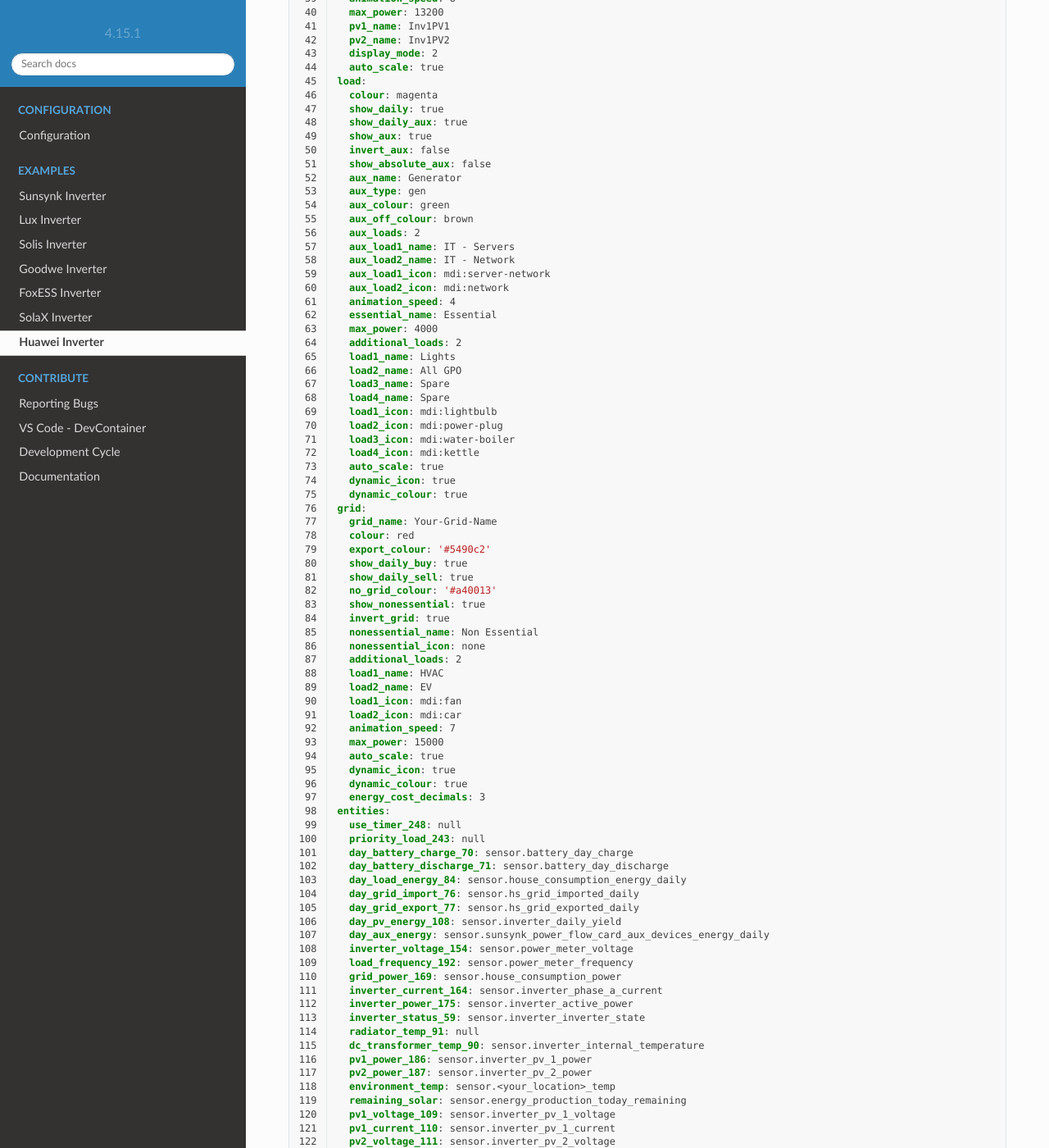
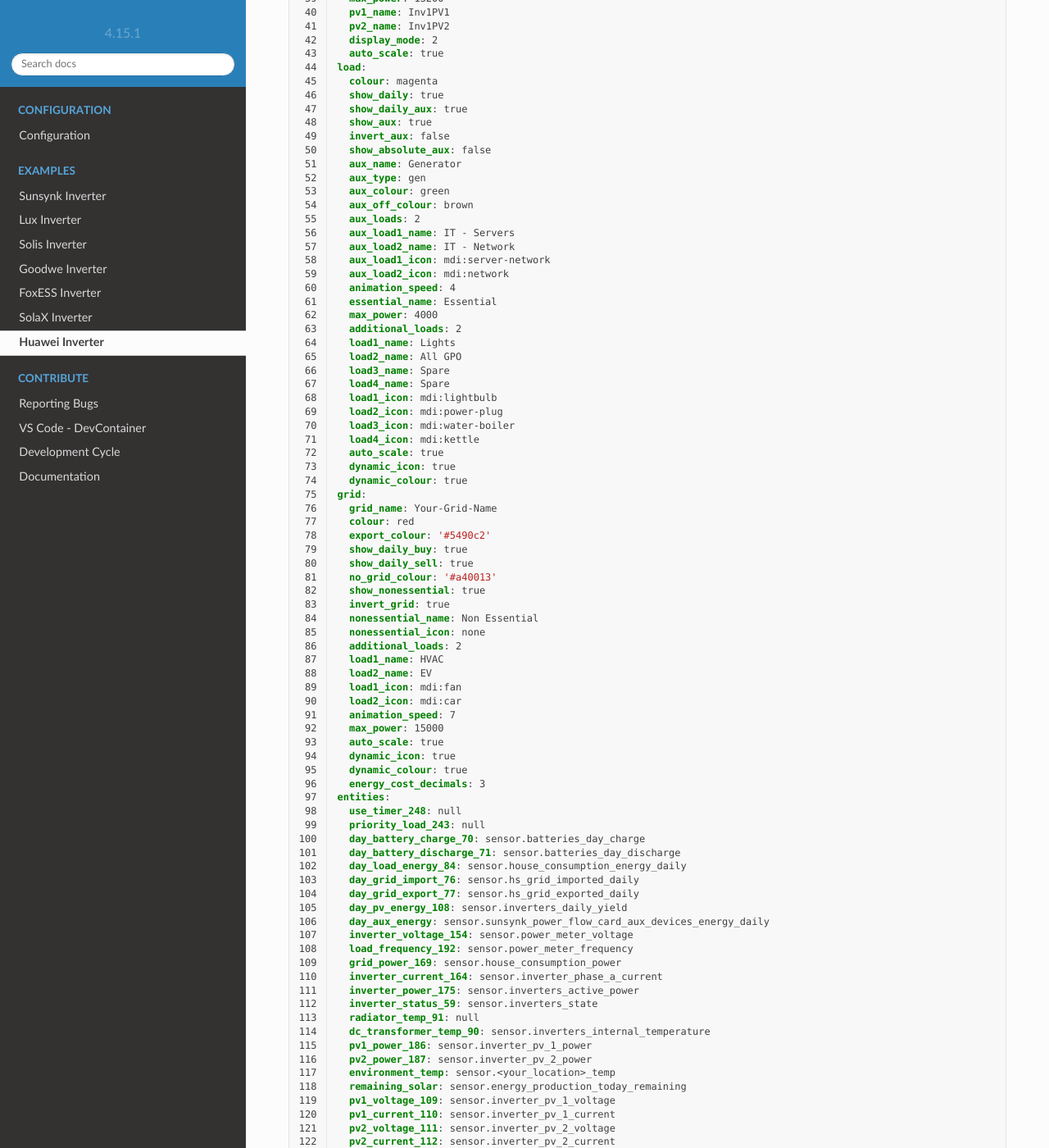
Before and after one commit to slipx06/sunsynk-power-flow-card, a Sphinx documentation site: the page built from docs/examples/huawei.rst, in a window 1280 px wide and 1400 px high, scrolled down 1255 px. Shown: the whole window at 82% size. Built offline with Sphinx 7.4.7 and the Read the Docs theme 2.0.0, drawn with Linux system fonts in a browser that asks for light colours; some of the changed text lies outside the part shown.

Commit message:
Update huawei.rst
Updated to use sensors, based upon derived common sensors no matter 1 or 2 batteries / inverters. Instead the plural inverters or batteries sensor is used.

```diff
--- a/docs/examples/huawei.rst
+++ b/docs/examples/huawei.rst
@@ -124,21 +123,21 @@
   entities:
     use_timer_248: null
     priority_load_243: null
-    day_battery_charge_70: sensor.battery_day_charge
-    day_battery_discharge_71: sensor.battery_day_discharge
+    day_battery_charge_70: sensor.batteries_day_charge
+    day_battery_discharge_71: sensor.batteries_day_discharge
     day_load_energy_84: sensor.house_consumption_energy_daily
     day_grid_import_76: sensor.hs_grid_imported_daily
     day_grid_export_77: sensor.hs_grid_exported_daily
-    day_pv_energy_108: sensor.inverter_daily_yield
+    day_pv_energy_108: sensor.inverters_daily_yield
     day_aux_energy: sensor.sunsynk_power_flow_card_aux_devices_energy_daily
     inverter_voltage_154: sensor.power_meter_voltage
     load_frequency_192: sensor.power_meter_frequency
     grid_power_169: sensor.house_consumption_power
     inverter_current_164: sensor.inverter_phase_a_current
-    inverter_power_175: sensor.inverter_active_power
-    inverter_status_59: sensor.inverter_inverter_state
+    inverter_power_175: sensor.inverters_active_power
+    inverter_status_59: sensor.inverters_state
     radiator_temp_91: null
-    dc_transformer_temp_90: sensor.inverter_internal_temperature
+    dc_transformer_temp_90: sensor.inverters_internal_temperature
     pv1_power_186: sensor.inverter_pv_1_power
     pv2_power_187: sensor.inverter_pv_2_power
     environment_temp: sensor.<your_location>_temp
@@ -147,12 +146,12 @@
     pv1_current_110: sensor.inverter_pv_1_current
     pv2_voltage_111: sensor.inverter_pv_2_voltage
     pv2_current_112: sensor.inverter_pv_2_current
-    battery_voltage_183: sensor.battery_bus_voltage
-    battery_soc_184: sensor.battery_state_of_capacity
-    battery_power_190: sensor.battery_charge_discharge_power
-    battery_current_191: sensor.battery_bus_current
-    battery_temp_182: sensor.battery_1_temperature
-    battery_status: sensor.battery_status
+    battery_voltage_183: sensor.batteries_bus_voltage
+    battery_soc_184: sensor.batteries_state_of_capacity
+    battery_power_190: sensor.batteries_charge_discharge_power
+    battery_current_191: sensor.batteries_bus_current
+    battery_temp_182: sensor.batteries_temperature
+    battery_status: sensor.batteries_status
     essential_power: sensor.house_consumption_power_less_known
     essential_load1: sensor.all_lights_active_power
     essential_load2: sensor.all_gpo_active_power_less_known
@@ -163,7 +162,7 @@
     non_essential_load2: sensor.ev_charger_active_power
     grid_ct_power_172: sensor.power_meter_active_power
     grid_ct_power_total: sensor.power_meter_active_power
-    grid_connected_status_194: sensor.inverter_off_grid_status
+    grid_connected_status_194: sensor.inverters_off_grid_status
     aux_power_166: sensor.sunsynk_power_flow_aux_devices_active_power
     aux_connected_status: binary_sensor.sunsynk_aux_connected_status
     energy_cost_buy: sensor.electricity_price
@@ -282,8 +280,8 @@
   entities:
     use_timer_248: null
     priority_load_243: null
-    day_battery_charge_70: sensor.battery_day_charge
-    day_battery_discharge_71: sensor.battery_day_discharge
+    day_battery_charge_70: sensor.batteries_day_charge
+    day_battery_discharge_71: sensor.batteries_day_discharge
     day_load_energy_84: sensor.house_consumption_energy_daily
     day_grid_import_76: sensor.hs_grid_imported_daily
     day_grid_export_77: sensor.hs_grid_exported_daily
@@ -293,9 +291,9 @@
     load_frequency_192: sensor.power_meter_frequency
     inverter_current_164: sensor.inverter_phase_a_current
     inverter_power_175: sensor.inverters_active_power
-    inverter_status_59: sensor.inverter_inverter_state
+    inverter_status_59: sensor.inverters_state
     radiator_temp_91: null
-    dc_transformer_temp_90: sensor.inverter_internal_temperature
+    dc_transformer_temp_90: sensor.inverters_internal_temperature
     pv1_power_186: sensor.inverter_pv_1_power
     pv2_power_187: sensor.inverter_pv_2_power
     pv3_power_188: sensor.inverter_pv_1_power_2
@@ -310,13 +308,13 @@
     pv3_current_114: sensor.inverter_pv_1_current_2
     pv4_voltage_115: sensor.inverter_pv_2_voltage_2
     pv4_current_116: sensor.inverter_pv_2_current_2
-    battery_voltage_183: sensor.battery_bus_voltage
-    battery_soc_184: sensor.battery_state_of_capacity
-    battery_power_190: sensor.battery_charge_discharge_power
-    battery_current_191: sensor.battery_bus_current
-    battery_temp_182: sensor.battery_1_temperature
-    battery_status: sensor.battery_status
-    essential_power: sensor.house_consumption_power_less_known
+    battery_voltage_183: sensor.batteries_bus_voltage
+    battery_soc_184: sensor.batteries_state_of_capacity
+    battery_power_190: sensor.batteries_charge_discharge_power
+    battery_current_191: sensor.batteries_bus_current
+    battery_temp_182: sensor.batteries_temperature
+    battery_status: sensor.batteries_status
+    essential_power: sensor.house_consumption_power_less_aux_non_essential
     essential_load1: sensor.all_lights_active_power
     essential_load2: sensor.gpo_all_active_power_less_known
     essential_load1_extra: null
@@ -327,7 +325,7 @@
     grid_power_169: sensor.house_consumption_power
     grid_ct_power_172: sensor.power_meter_active_power
     grid_ct_power_total: sensor.power_meter_active_power
-    grid_connected_status_194: sensor.inverter_off_grid_status
+    grid_connected_status_194: sensor.inverters_off_grid_status
     aux_power_166: sensor.sunsynk_power_flow_aux_devices_active_power
     aux_connected_status: binary_sensor.sunsynk_aux_connected_status
     energy_cost_buy: sensor.electricity_price
@@ -447,12 +444,12 @@
   entities:
     use_timer_248: null
     priority_load_243: null
-    day_battery_charge_70: sensor.battery_day_charge
-    day_battery_discharge_71: sensor.battery_day_discharge
+    day_battery_charge_70: sensor.batteries_day_charge
+    day_battery_discharge_71: sensor.batteries_day_discharge
     day_load_energy_84: sensor.house_consumption_energy_daily
     day_grid_import_76: sensor.hs_grid_imported_daily
     day_grid_export_77: sensor.hs_grid_exported_daily
-    day_pv_energy_108: sensor.inverter_daily_yield
+    day_pv_energy_108: sensor.inverters_daily_yield
     day_aux_energy: sensor.sunsynk_power_flow_card_aux_devices_energy_daily
     inverter_voltage_154: sensor.power_meter_phase_a_voltage
     inverter_voltage_L2: sensor.power_meter_phase_b_voltage
@@ -462,10 +459,10 @@
     inverter_current_164: sensor.inverter_phase_a_current
     inverter_current_L2: sensor.inverter_phase_b_current
     inverter_current_L3: sensor.inverter_phase_c_current
-    inverter_power_175: sensor.inverter_active_power
-    inverter_status_59: sensor.inverter_inverter_state
+    inverter_power_175: sensor.inverters_active_power
+    inverter_status_59: sensor.inverters_state
     radiator_temp_91: null
-    dc_transformer_temp_90: sensor.inverter_internal_temperature
+    dc_transformer_temp_90: sensor.inverters_internal_temperature
     pv1_power_186: sensor.inverter_pv_1_power
     pv2_power_187: sensor.inverter_pv_2_power
     environment_temp: sensor.<your_location>_temp
@@ -474,13 +471,13 @@
     pv1_current_110: sensor.inverter_pv_1_current
     pv2_voltage_111: sensor.inverter_pv_2_voltage
     pv2_current_112: sensor.inverter_pv_2_current
-    battery_voltage_183: sensor.battery_bus_voltage
-    battery_soc_184: sensor.battery_state_of_capacity
-    battery_power_190: sensor.battery_charge_discharge_power
-    battery_current_191: sensor.battery_bus_current
-    battery_temp_182: sensor.battery_1_temperature
-    battery_status: sensor.battery_status
-    essential_power: sensor.house_consumption_power_less_known
+    battery_voltage_183: sensor.batteries_bus_voltage
+    battery_soc_184: sensor.batteries_state_of_capacity
+    battery_power_190: sensor.batteries_charge_discharge_power
+    battery_current_191: sensor.batteries_bus_current
+    battery_temp_182: sensor.batteries_temperature
+    battery_status: sensor.batteries_status
+    essential_power: sensor.house_consumption_power_less_aux_non_essential
     essential_load1: sensor.all_lights_active_power
     essential_load2: sensor.all_gpo_active_power_less_known
     essential_load1_extra: null
@@ -495,7 +492,7 @@
     grid_ct_power_L2: sensor.power_meter_phase_b_active_power
     grid_ct_power_L3: sensor.power_meter_phase_c_active_power
     grid_ct_power_total: sensor.power_meter_active_power
-    grid_connected_status_194: sensor.inverter_off_grid_status
+    grid_connected_status_194: sensor.inverters_off_grid_status
     aux_power_166: sensor.sunsynk_power_flow_aux_devices_active_power
     aux_connected_status: binary_sensor.sunsynk_aux_connected_status
     energy_cost_buy: sensor.electricity_price
@@ -620,8 +616,8 @@
   entities:
     use_timer_248: null
     priority_load_243: null
-    day_battery_charge_70: sensor.battery_day_charge                                 *** Update
-    day_battery_discharge_71: sensor.battery_day_discharge                           *** Update
+    day_battery_charge_70: sensor.batteries_day_charge
+    day_battery_discharge_71: sensor.batteries_day_discharge
     day_load_energy_84: sensor.house_consumption_energy_daily
     day_grid_import_76: sensor.hs_grid_imported_daily
     day_grid_export_77: sensor.hs_grid_exported_daily
@@ -635,10 +631,10 @@
     inverter_current_164: sensor.inverter_phase_a_current
     inverter_current_L2: sensor.inverter_phase_b_current
     inverter_current_L3: sensor.inverter_phase_c_current
-    inverter_power_175: sensor.inverter_active_power
-    inverter_status_59: sensor.inverter_inverter_state
+    inverter_power_175: sensor.inverters_active_power
+    inverter_status_59: sensor.inverters_state
     radiator_temp_91: null
-    dc_transformer_temp_90: sensor.inverter_internal_temperature
+    dc_transformer_temp_90: sensor.inverters_internal_temperature
     pv1_power_186: sensor.inverter_pv_1_power
     pv2_power_187: sensor.inverter_pv_2_power
     pv3_power_188: sensor.inverter_pv_1_power_2
@@ -649,13 +645,13 @@
     pv1_current_110: sensor.inverter_pv_1_current
     pv2_voltage_111: sensor.inverter_pv_2_voltage
     pv2_current_112: sensor.inverter_pv_2_current
-    battery_voltage_183: sensor.battery_bus_voltage                               *** Update
-    battery_soc_184: sensor.battery_state_of_capacity                            *** Update
-    battery_power_190: sensor.battery_charge_discharge_power                      *** Update
-    battery_current_191: sensor.battery_bus_current                              *** Update
-    battery_temp_182: sensor.battery_1_temperature                              *** Update
-    battery_status: sensor.battery_status
-    essential_power: sensor.house_consumption_power_less_known
+    battery_voltage_183: sensor.batteries_bus_voltage
+    battery_soc_184: sensor.batteries_state_of_capacity
+    battery_power_190: sensor.batteries_charge_discharge_power
+    battery_current_191: sensor.batteries_bus_current
+    battery_temp_182: sensor.batteries_temperature
+    battery_status: sensor.batteries_status
+    essential_power: sensor.house_consumption_power_less_aux_non_essential
     essential_load1: sensor.all_lights_active_power
     essential_load2: sensor.all_gpo_active_power_less_known
     essential_load1_extra: null
@@ -670,7 +666,7 @@
     grid_ct_power_L2: sensor.power_meter_phase_b_active_power
     grid_ct_power_L3: sensor.power_meter_phase_c_active_power
     grid_ct_power_total: sensor.power_meter_active_power
-    grid_connected_status_194: sensor.inverter_off_grid_status
+    grid_connected_status_194: sensor.inverters_off_grid_status
     aux_power_166: sensor.sunsynk_power_flow_aux_devices_active_power
     aux_connected_status: binary_sensor.sunsynk_aux_connected_status
     energy_cost_buy: sensor.electricity_price
@@ -793,8 +788,8 @@
   entities:
     use_timer_248: null
     priority_load_243: null
-    day_battery_charge_70: sensor.battery_day_charge
-    day_battery_discharge_71: sensor.battery_day_discharge
+    day_battery_charge_70: sensor.batteries_day_charge
+    day_battery_discharge_71: sensor.batteries_day_discharge
     day_load_energy_84: sensor.house_consumption_energy_daily
     day_grid_import_76: sensor.hs_grid_imported_daily
     day_grid_export_77: sensor.hs_grid_exported_daily
@@ -809,9 +804,9 @@
     inverter_current_L2: sensor.inverter_phase_b_current
     inverter_current_L3: sensor.inverter_phase_c_current
     inverter_power_175: sensor.inverters_active_power
-    inverter_status_59: sensor.inverter_inverter_state
+    inverter_status_59: sensor.inverters_state
     radiator_temp_91: null
-    dc_transformer_temp_90: sensor.inverter_internal_temperature
+    dc_transformer_temp_90: sensor.inverters_internal_temperature
     pv1_power_186: sensor.inverter_pv_1_power
     pv2_power_187: sensor.inverter_pv_2_power
     pv3_power_188: sensor.inverter_pv_1_power_2
@@ -826,13 +821,13 @@
     pv3_current_114: sensor.inverter_pv_1_current_2
     pv4_voltage_115: sensor.inverter_pv_2_voltage_2
     pv4_current_116: sensor.inverter_pv_2_current_2
-    battery_voltage_183: sensor.battery_bus_voltage
-    battery_soc_184: sensor.battery_state_of_capacity
-    battery_power_190: sensor.battery_charge_discharge_power
-    battery_current_191: sensor.battery_bus_current
-    battery_temp_182: sensor.battery_1_temperature
-    battery_status: sensor.battery_status
-    essential_power: sensor.house_consumption_power_less_known
+    battery_voltage_183: sensor.batteries_bus_voltage
+    battery_soc_184: sensor.batteries_state_of_capacity
+    battery_power_190: sensor.batteries_charge_discharge_power
+    battery_current_191: sensor.batteries_bus_current
+    battery_temp_182: sensor.batteries_temperature
+    battery_status: sensor.batteries_status
+    essential_power: sensor.house_consumption_power_less_aux_non_essential
     essential_load1: sensor.all_lights_active_power
     essential_load2: sensor.all_gpo_active_power_less_known
     essential_load1_extra: null
@@ -847,7 +842,7 @@
     grid_ct_power_L2: sensor.power_meter_phase_b_active_power
     grid_ct_power_L3: sensor.power_meter_phase_c_active_power
     grid_ct_power_total: sensor.power_meter_active_power
-    grid_connected_status_194: sensor.inverter_off_grid_status
+    grid_connected_status_194: sensor.inverters_off_grid_status
     aux_power_166: sensor.sunsynk_power_flow_aux_devices_active_power
     aux_connected_status: binary_sensor.sunsynk_aux_connected_status
     energy_cost_buy: sensor.electricity_price
```
Also changed, not shown: other parts of docs/examples/huawei.rst (+0 -5 lines).
